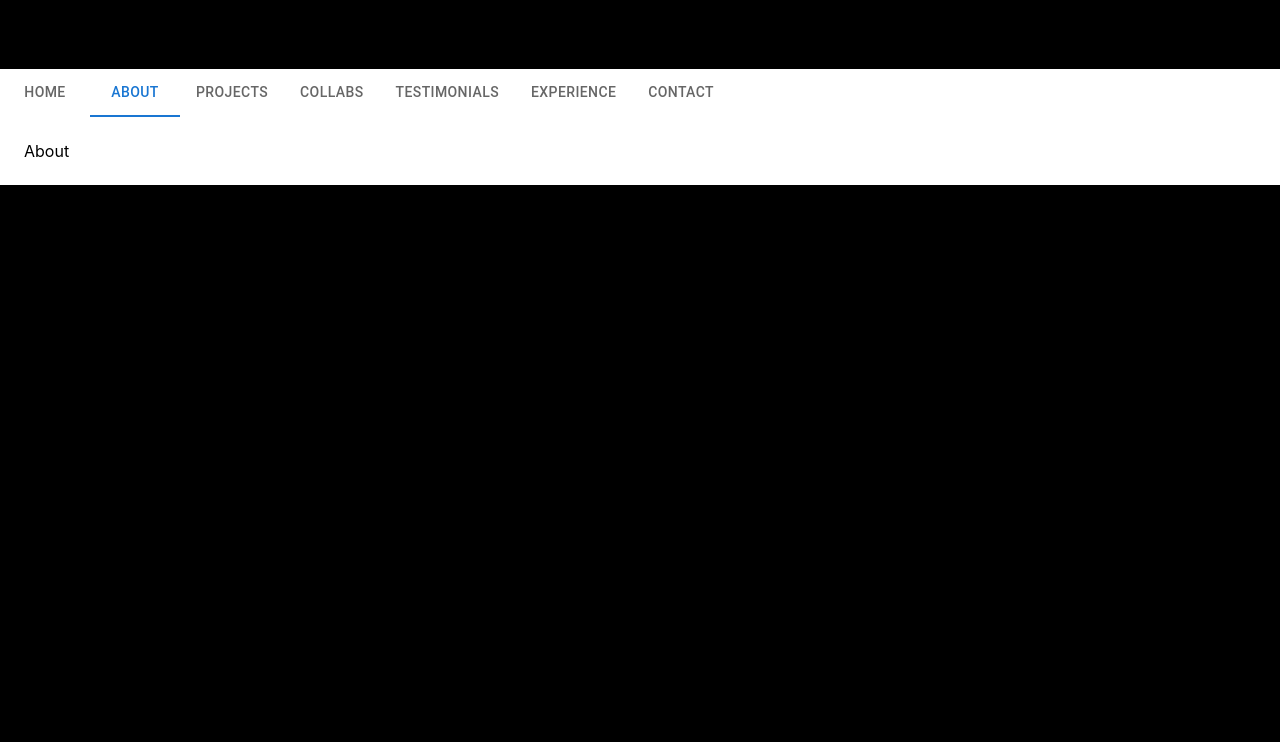
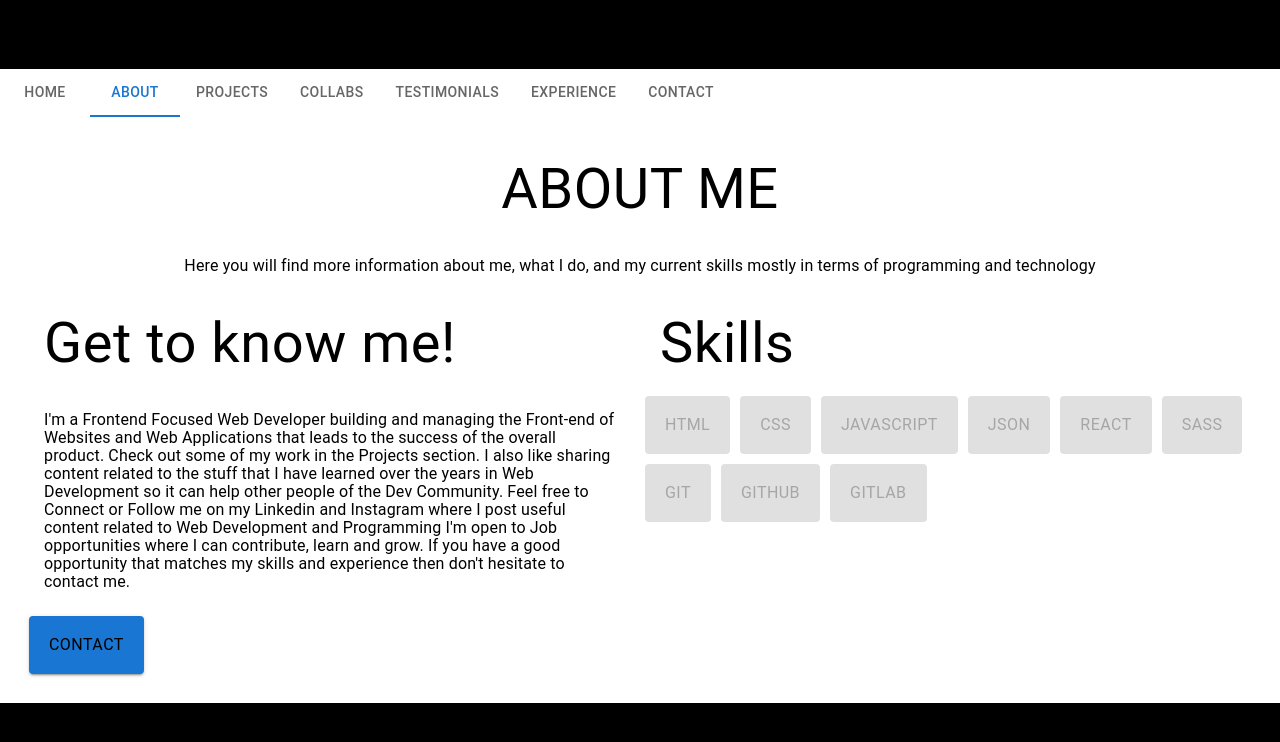
Before and after one commit to greciagarciav/portafoliodev2024, a React (Create React App) app: page / in a window 1280 px wide. Both pictures are taken after a click on the tab "ABOUT". Shown: the top 742 px of the page. Built offline with nearby package versions, Linux system fonts and the light colour scheme.

Commit message:
Create About component

```diff
--- a/src/components/about/About.styled.tsx
+++ b/src/components/about/About.styled.tsx
@@ -0,0 +1,52 @@
+import styled from "@emotion/styled";
+import { Box, Typography, Button } from "@mui/material";
+import { colors } from "../../constants/colors.ts";
+
+export const AboutContainer = styled(Box)(() => ({
+    width: '100%',
+}))
+
+export const FirstContainer = styled(Box)(() => ({
+    width: '100%',
+    textAlign: "center"
+}))
+
+export const SecondContainer = styled(Box)(() => ({
+    width: '100%',
+    display: "flex"
+}))
+
+export const SideContainer = styled(Box)(() => ({
+    width: '100%',
+}))
+
+export const Title = styled(Typography)(() => ({
+    fontFamily: 'Roboto',
+    fontStyle: 'normal',
+    fontWeight: '400',
+    fontSize: '56px',
+    color: colors.black,
+    lineHeight: '56px',
+    padding: '20px 20px'
+}))
+
+export const Body = styled(Typography)(() => ({
+    fontFamily: 'Roboto',
+    fontStyle: 'normal',
+    fontWeight: '400',
+    fontSize: '16px',
+    color: colors.black,
+    lineHeight: '18px',
+    padding: '20px 20px'
+}))
+
+export const ProjectsButton = styled(Button)(() => ({
+    fontFamily: 'Roboto',
+    fontStyle: 'normal',
+    fontWeight: '400',
+    fontSize: '16px',
+    color: colors.black,
+    lineHeight: '18px',
+    padding: '20px 20px',
+    margin: "5px"
+}))
--- a/src/components/about/About.tsx
+++ b/src/components/about/About.tsx
@@ -0,0 +1,59 @@
+import * as React from 'react';
+import { Title, Body, AboutContainer, FirstContainer, SecondContainer, SideContainer, ProjectsButton } from "./About.styled.tsx"
+
+const AboutPortafolio = () => {
+
+    return (
+        <AboutContainer>
+            <FirstContainer>
+                <Title>ABOUT ME</Title>
+                <Body>Here you will find more information about me, what I do, and my current
+                    skills mostly in terms of programming and technology</Body>
+            </FirstContainer>
+            <SecondContainer>
+                <SideContainer>
+                    <Title>Get to know me!</Title>
+                    <Body>I'm a Frontend Focused Web Developer building and managing the Front-end of Websites and Web Applications that leads to the success of the overall product. Check out some of my work in the Projects section.
+                            I also like sharing content related to the stuff that I have learned over the years in Web Development so it can help other people of the Dev Community. Feel free to Connect or Follow me on my Linkedin and Instagram where I post useful content related to Web Development and Programming
+                            I'm open to Job opportunities where I can contribute, learn and grow. If you have a good opportunity that matches my skills and experience then don't hesitate to contact me.</Body>
+                    <ProjectsButton variant="contained">CONTACT</ProjectsButton>
+                </SideContainer>
+                <SideContainer>
+                    <Title>Skills</Title>
+                    <ProjectsButton variant="contained" disabled>
+                        HTML
+                    </ProjectsButton>
+                    <ProjectsButton variant="contained" disabled>
+                        CSS
+                    </ProjectsButton>
+                    <ProjectsButton variant="contained" disabled>
+                        Javascript
+                    </ProjectsButton>
+                    <ProjectsButton variant="contained" disabled>
+                        JSON
+                    </ProjectsButton>
+                    <ProjectsButton variant="contained" disabled>
+                        React
+                    </ProjectsButton>
+                    <ProjectsButton variant="contained" disabled>
+                        SASS
+                    </ProjectsButton>
+                    <ProjectsButton variant="contained" disabled>
+                        GIT
+                    </ProjectsButton>
+                    <ProjectsButton variant="contained" disabled>
+                        GITHUB
+                    </ProjectsButton>
+                    <ProjectsButton variant="contained" disabled>
+                        GITLAB
+                    </ProjectsButton>
+                </SideContainer>
+            </SecondContainer>
+
+
+        </AboutContainer>
+      );
+
+}
+
+export { AboutPortafolio }
--- a/src/components/nav/Nav.tsx
+++ b/src/components/nav/Nav.tsx
@@ -1,6 +1,7 @@
 import * as React from 'react';
 import { TabsMainContainer, TabsListContainer, TabsListEventContainer, TabsListTab, TabsListPanelsContainer, TabsPanelContent  } from "./Nav.styled.tsx";
 import { HomePortafolio  } from '../home/Home.tsx'
+import { AboutPortafolio  } from '../about/About.tsx'
 
 
 const PortafolioTabs = () => {
@@ -28,7 +29,9 @@ const PortafolioTabs = () => {
                 <TabsPanelContent value="1">
                     <HomePortafolio></HomePortafolio>
                 </TabsPanelContent>
-                <TabsPanelContent value="2">About</TabsPanelContent>
+                <TabsPanelContent value="2">
+                    <AboutPortafolio></AboutPortafolio>
+                </TabsPanelContent>
                 <TabsPanelContent value="3">Projects</TabsPanelContent>
                 <TabsPanelContent value="4">Collabs</TabsPanelContent>
                 <TabsPanelContent value="5">Testimonials</TabsPanelContent>
```
